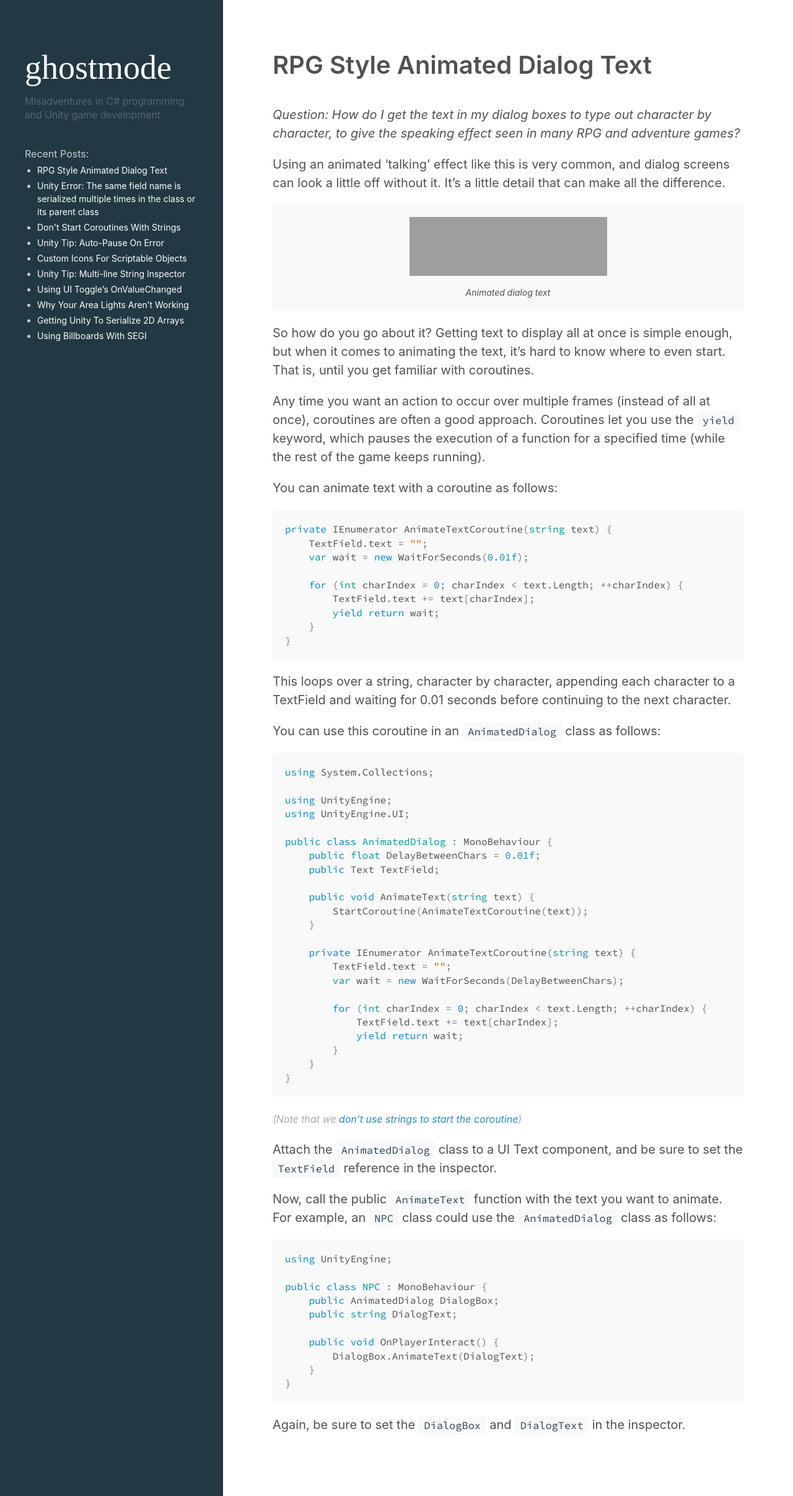
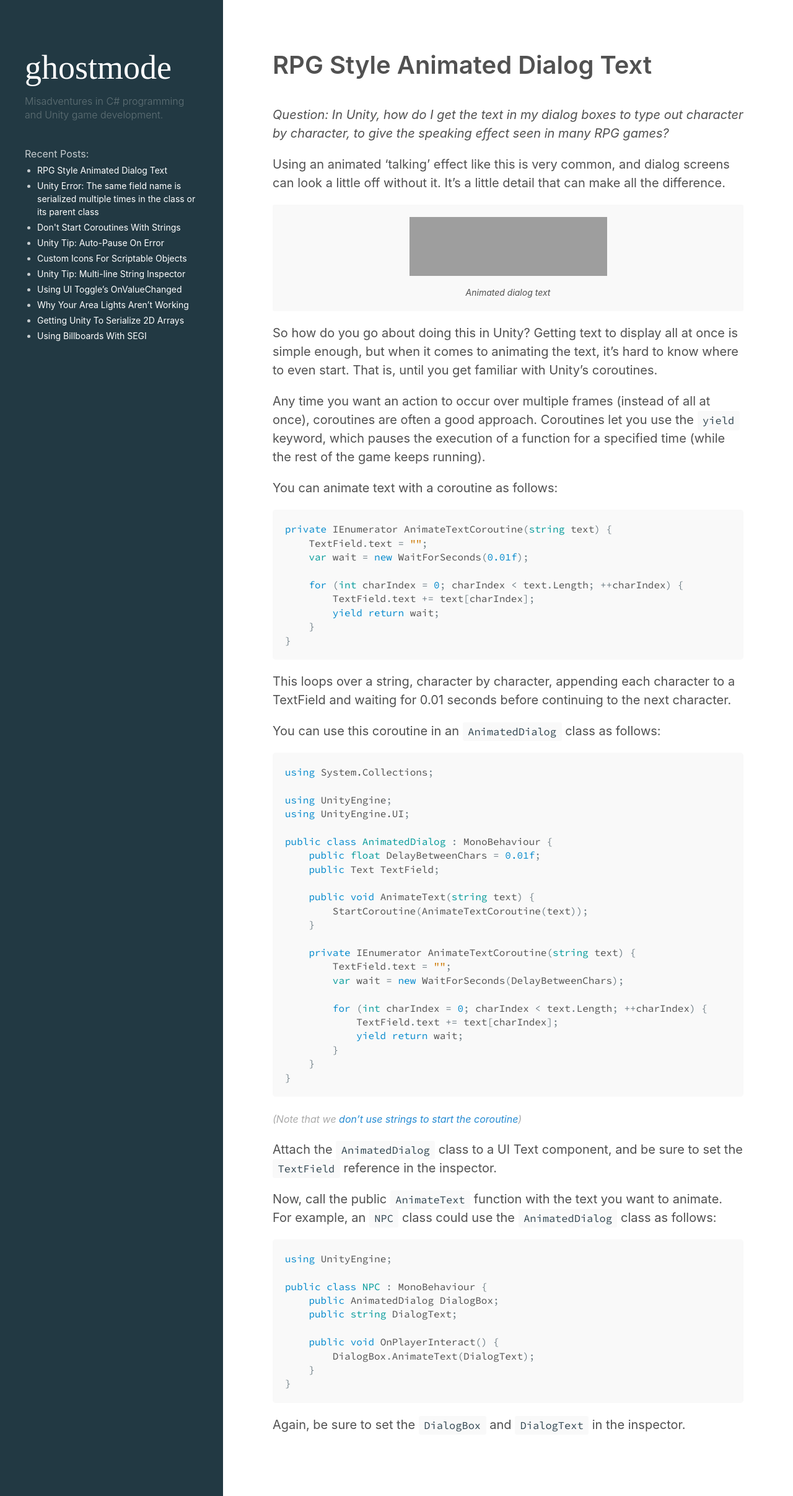
Before and after one commit to teamghostmode/teamghostmode.github.io, a Jekyll site: the page built from _posts/2017-10-30-rpg-style-animated-dialog-text.markdown, in a window 1280 px wide. Shown: the whole page at 62% size. Built offline with Jekyll 4.4.1, drawn with Linux system fonts in a browser that asks for light colours; some web fonts are replaced; grey boxes are pictures that could not be loaded.

Commit message:
Update post: rpg-style-animated-dialog-text

```diff
--- a/_posts/2017-10-30-rpg-style-animated-dialog-text.markdown
+++ b/_posts/2017-10-30-rpg-style-animated-dialog-text.markdown
@@ -2,7 +2,7 @@
 layout: post
 title: "RPG Style Animated Dialog Text"
 ---
-*Question: How do I get the text in my dialog boxes to type out character by character, to give the speaking effect seen in many RPG and adventure games?*
+*Question: In Unity, how do I get the text in my dialog boxes to type out character by character, to give the speaking effect seen in many RPG games?*
 
 Using an animated 'talking' effect like this is very common, and dialog screens can look a little off without it. It’s a little detail that can make all the difference.
 
@@ -11,7 +11,7 @@ Using an animated 'talking' effect like this is very common, and dialog screens
   <figcaption>Animated dialog text</figcaption>
 </figure>
 
-So how do you go about it? Getting text to display all at once is simple enough, but when it comes to animating the text, it's hard to know where to even start. That is, until you get familiar with coroutines.
+So how do you go about doing this in Unity? Getting text to display all at once is simple enough, but when it comes to animating the text, it's hard to know where to even start. That is, until you get familiar with Unity's coroutines.
 
 Any time you want an action to occur over multiple frames (instead of all at once), coroutines are often a good approach. Coroutines let you use the `yield` keyword, which pauses the execution of a function for a specified time (while the rest of the game keeps running).
 
```
